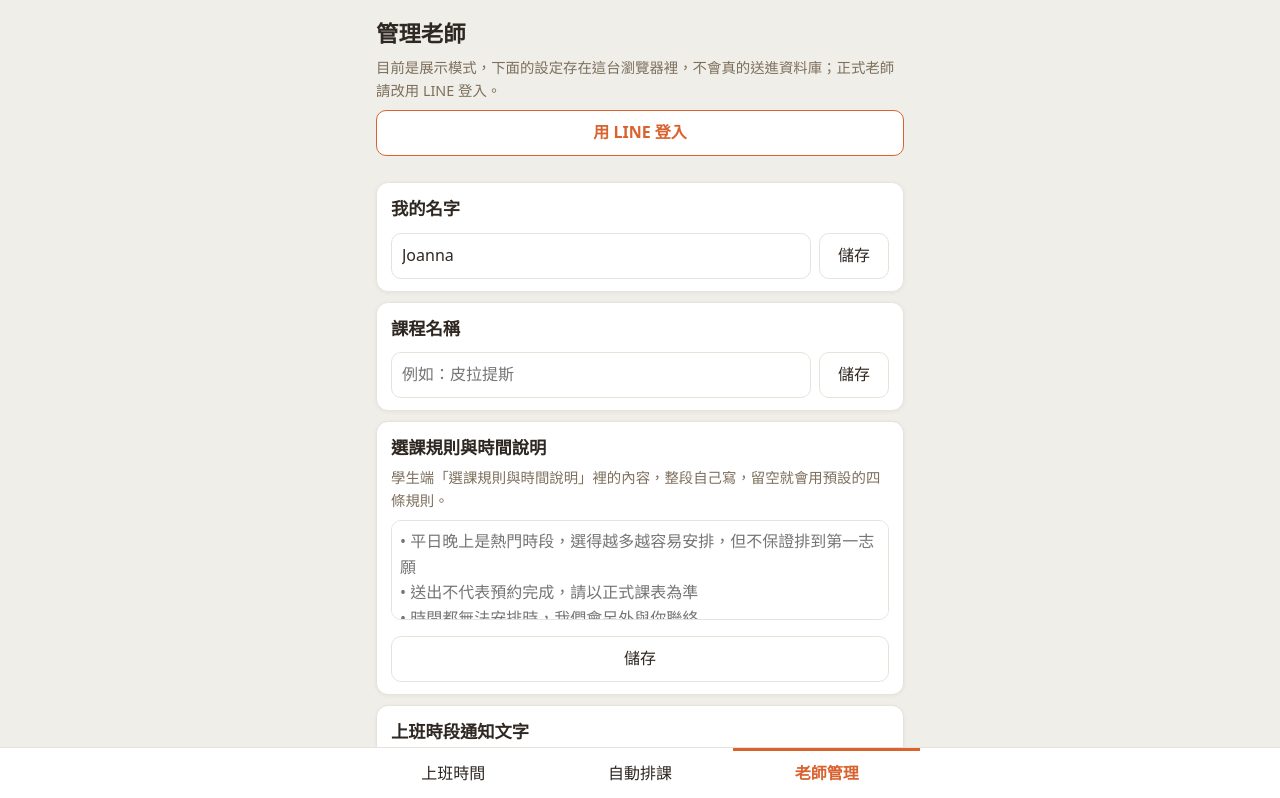
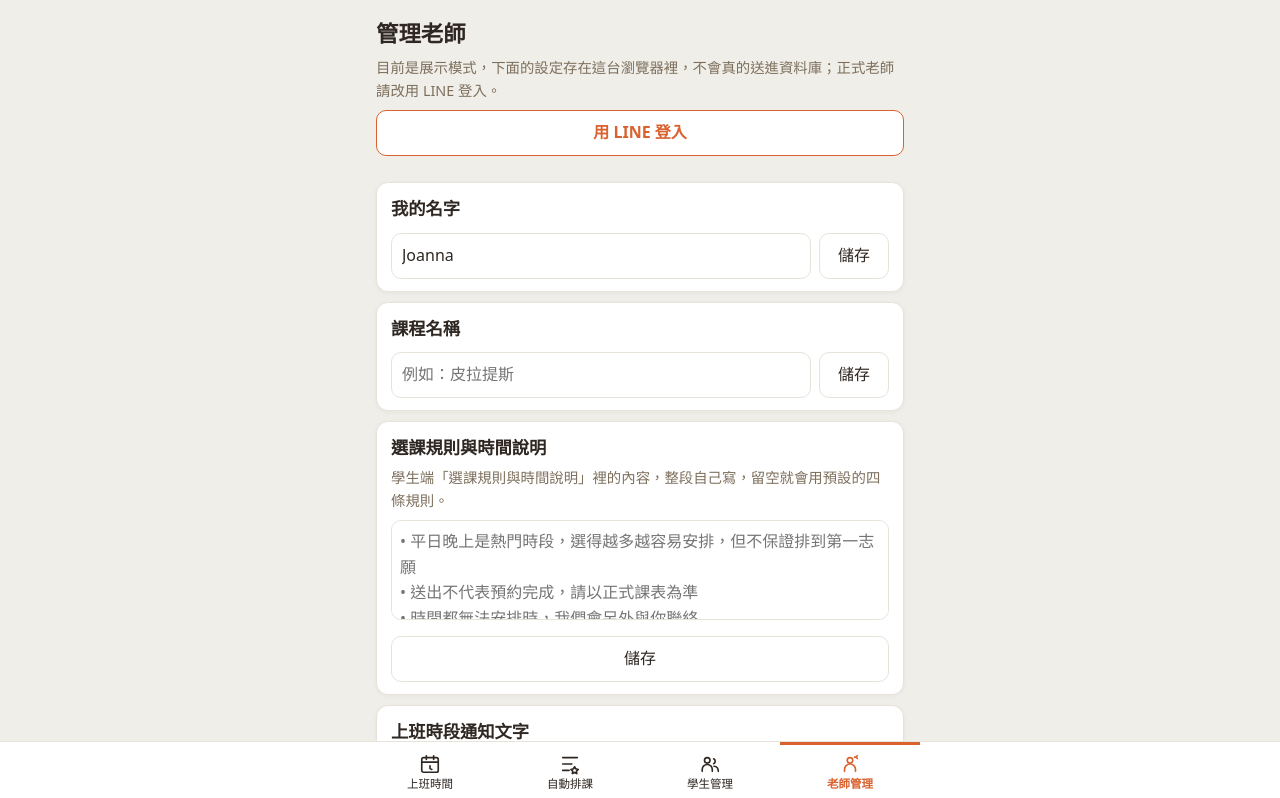
Before and after one commit to chi861008/researved-system, a Next.js app in the folder web/: page /teacher/manage in a window 1280 px wide. Shown: the top 798 px of the page. Built offline with nearby package versions, Linux system fonts and the light colour scheme; no server answers.

Commit message:
Keep teacher navigation in one icon row

```diff
--- a/web/app/globals.css
+++ b/web/app/globals.css
@@ -120,8 +120,9 @@ details[open] > summary.flexhead .caret::before { content:'▾'; color:var(--ink
 .pillt { font-size:.78rem; padding:2px 10px; border-radius:99px; background:var(--soft); }
 
 /* 老師端分頁 */
-.tabs { display:grid; grid-template-columns:repeat(3,1fr); }
-.tabs button, .tabs a { min-height:52px; border:0; background:none; display:flex; align-items:center; justify-content:center; text-decoration:none; color:var(--ink); font-size:1rem; }
+.tabs { display:grid; grid-template-columns:repeat(4,minmax(0,1fr)); width:100%; }
+.tabs button, .tabs a { min-width:0; min-height:58px; border:0; background:none; padding:5px 2px 4px; display:flex; flex-direction:column; gap:2px; align-items:center; justify-content:center; text-decoration:none; color:var(--ink); font-size:.72rem; line-height:1.2; white-space:nowrap; }
+.tab-icon { width:22px; height:22px; flex:0 0 auto; }
 .tabs button[aria-selected="true"], .tabs a[aria-selected="true"] { color:var(--on); font-weight:700; box-shadow:inset 0 3px 0 var(--on); }
 
 /* 底部彈出表單（改時間／請人代／安排老師） */
--- a/web/app/teacher/manage/page.tsx
+++ b/web/app/teacher/manage/page.tsx
@@ -1,6 +1,7 @@
 'use client';
 import { useEffect, useState } from 'react';
 import Link from 'next/link';
+import TeacherNavIcon from '@/components/TeacherNavIcon';
 import { getAllTeachers, getMyTeacherId, MAIN_TEACHER_ID, getDemoTeacherSettings, saveDemoTeacherSettings } from '@/lib/teacherDemo';
 import { defaultCourseRuleLines } from '@/lib/courseDefaults';
 
@@ -185,9 +186,10 @@ export default function ManageTeachersPage() {
     {/* ---- 底部分頁列，跟老師頁共用同一個樣式，直接切換不用先按返回 ---- */}
     <div className="bar" style={{ padding: '0 0 env(safe-area-inset-bottom,0px)' }}>
       <div className="tabs" role="tablist">
-        <Link href="/teacher" role="tab">上班時間</Link>
-        <Link href="/teacher" role="tab">自動排課</Link>
-        <Link href="/teacher/manage" role="tab" aria-selected="true">老師管理</Link>
+        <Link href="/teacher?tab=hours" role="tab"><TeacherNavIcon name="hours" /><span>上班時間</span></Link>
+        <Link href="/teacher?tab=plan" role="tab"><TeacherNavIcon name="plan" /><span>自動排課</span></Link>
+        <Link href="/teacher?tab=students" role="tab"><TeacherNavIcon name="students" /><span>學生管理</span></Link>
+        <Link href="/teacher/manage" role="tab" aria-selected="true"><TeacherNavIcon name="manage" /><span>老師管理</span></Link>
       </div>
     </div>
   </main>);
--- /dev/null
+++ b/web/components/TeacherNavIcon.tsx
@@ -0,0 +1,26 @@
+export type TeacherNavIconName = 'hours' | 'plan' | 'students' | 'manage';
+
+export default function TeacherNavIcon({ name }: { name: TeacherNavIconName }) {
+  const common = {
+    className: 'tab-icon',
+    viewBox: '0 0 24 24',
+    fill: 'none',
+    stroke: 'currentColor',
+    strokeWidth: 1.8,
+    strokeLinecap: 'round' as const,
+    strokeLinejoin: 'round' as const,
+    'aria-hidden': true,
+  };
+  if (name === 'hours') return (
+    <svg {...common}><rect x="3" y="5" width="18" height="16" rx="2" /><path d="M8 3v4M16 3v4M3 10h18" /><path d="M12 14v3l2 1" /></svg>
+  );
+  if (name === 'plan') return (
+    <svg {...common}><path d="M4 5h16M4 12h10M4 19h7" /><path d="m17 15 1.2 2.2L21 18l-2 1.8.4 2.7-2.4-1.3-2.4 1.3.4-2.7-2-1.8 2.8-.8L17 15Z" /></svg>
+  );
+  if (name === 'students') return (
+    <svg {...common}><circle cx="9" cy="8" r="3" /><path d="M3.5 20v-2a5.5 5.5 0 0 1 11 0v2M16 6.3a3 3 0 0 1 0 5.4M16.5 14.5A5 5 0 0 1 21 19v1" /></svg>
+  );
+  return (
+    <svg {...common}><circle cx="12" cy="8" r="3" /><path d="M6 20v-2a6 6 0 0 1 12 0v2" /><path d="M18.5 4.5 20 3m-1.5 1.5L20 6m-1.5-1.5H17" /></svg>
+  );
+}
```
Also changed, not shown: web/app/teacher/page.tsx (+9 -2 lines).
